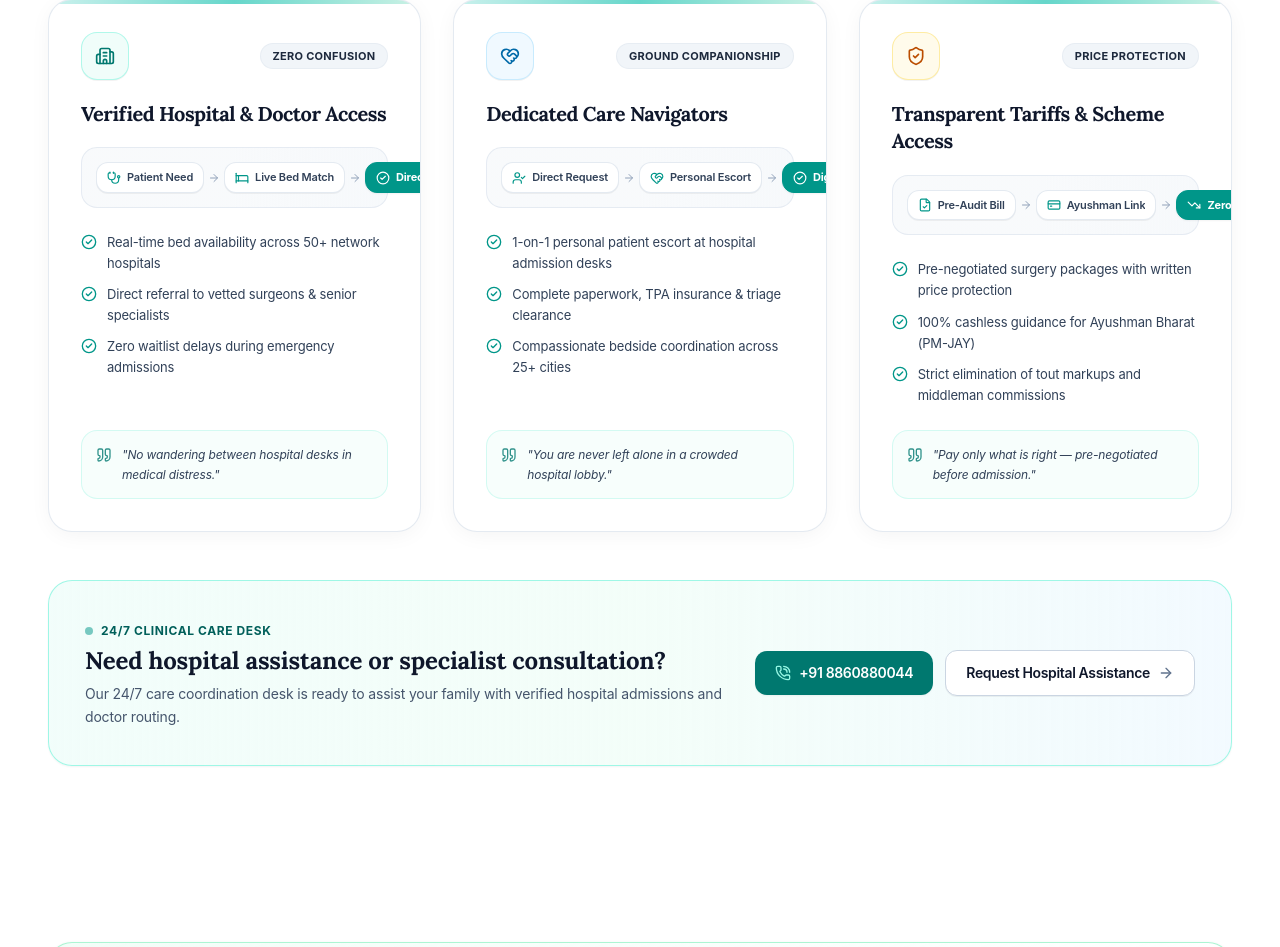
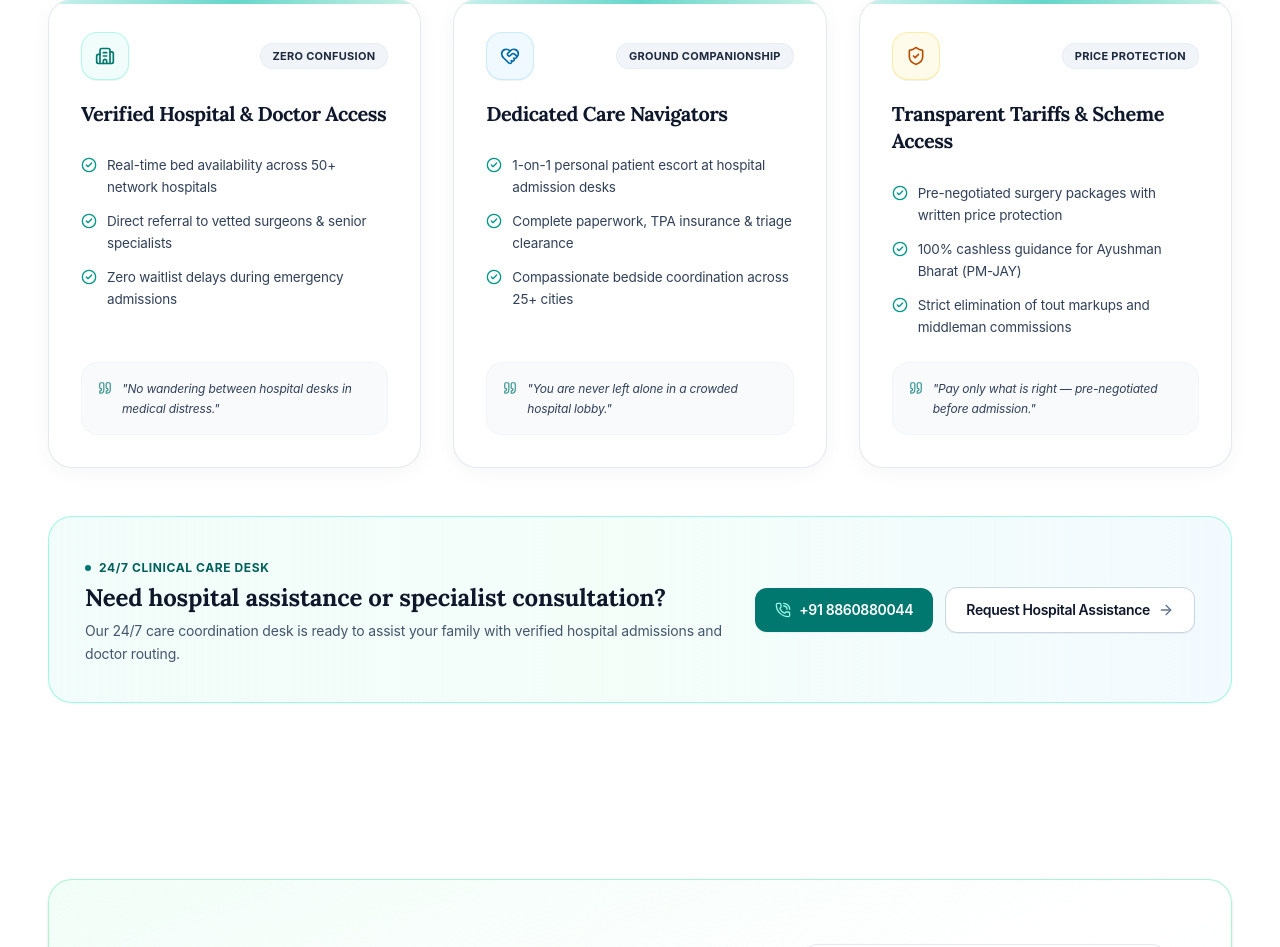
Before and after one commit to aapkatech/Aapka, a React (Vite) app: page / in a window 1280 px wide. Shown: the part 1884-2831 px from the top of the page. Built offline with nearby package versions, Linux system fonts and the light colour scheme; a web font is replaced by a local one.

Commit message:
refactor(why-aapka): remove overflowing step diagram and keep all content strictly contained in card boxes

```diff
--- a/src/components/WhyAapka.tsx
+++ b/src/components/WhyAapka.tsx
@@ -6,12 +6,6 @@ import {
   PhoneCall,
   ArrowRight,
   CheckCircle2,
-  Stethoscope,
-  Bed,
-  UserCheck,
-  FileCheck,
-  CreditCard,
-  TrendingDown,
   Quote
 } from 'lucide-react';
 import type { Language } from '../i18n/translations';
@@ -35,11 +29,6 @@ export const WhyAapka: React.FC<WhyAapkaProps> = ({ lang = 'en', onOpenBooking }
         title: isHi ? "सत्यापित अस्पताल और डॉक्टर" : "Verified Hospital & Doctor Access",
         tagline: isHi ? "सीधा सही अस्पताल" : "Zero Confusion",
         accent: "text-teal-700 bg-teal-50 border-teal-200/70",
-        flow: [
-          { label: isHi ? "मरीज की जरूरत" : "Patient Need", icon: Stethoscope },
-          { label: isHi ? "लाइव बेड व डॉक्टर" : "Live Bed Match", icon: Bed },
-          { label: isHi ? "त्वरित भर्ती" : "Direct Admission", icon: CheckCircle2, highlight: true }
-        ],
         points: isHi ? [
           "50+ सत्यापित अस्पतालों में रियल-टाइम बेड उपलब्धता",
           "वरिष्ठ सर्जनों और विशेषज्ञ डॉक्टरों से सीधा संपर्क",
@@ -58,11 +47,6 @@ export const WhyAapka: React.FC<WhyAapkaProps> = ({ lang = 'en', onOpenBooking }
         title: isHi ? "समर्पित केयर नेविगेटर" : "Dedicated Care Navigators",
         tagline: isHi ? "अस्पताल में आपका साथी" : "Ground Companionship",
         accent: "text-sky-700 bg-sky-50 border-sky-200/70",
-        flow: [
-          { label: isHi ? "तत्काल संपर्क" : "Direct Request", icon: UserCheck },
-          { label: isHi ? "व्यक्तिगत साथ" : "Personal Escort", icon: HeartHandshake },
-          { label: isHi ? "सम्मानजनक इलाज" : "Dignified Care", icon: CheckCircle2, highlight: true }
-        ],
         points: isHi ? [
           "अस्पताल काउंटर पर 1-ऑन-1 व्यक्तिगत मार्गदर्शक साथी",
           "भर्ती, टीपीए बीमा और कागजी औपचारिकताओं का पूरा जिम्मा",
@@ -81,11 +65,6 @@ export const WhyAapka: React.FC<WhyAapkaProps> = ({ lang = 'en', onOpenBooking }
         title: isHi ? "पारदर्शी दरें एवं योजना लाभ" : "Transparent Tariffs & Scheme Access",
         tagline: isHi ? "जीरो कमीशन, निष्पक्ष बिल" : "Price Protection",
         accent: "text-amber-700 bg-amber-50 border-amber-200/70",
-        flow: [
-          { label: isHi ? "बिल पूर्व-जांच" : "Pre-Audit Bill", icon: FileCheck },
-          { label: isHi ? "आयुष्मान लाभ" : "Ayushman Link", icon: CreditCard },
-          { label: isHi ? "35%-50% बचत" : "Zero Hidden Fee", icon: TrendingDown, highlight: true }
-        ],
         points: isHi ? [
           "पहले से तय रियायती पैकेज — डिस्चार्ज पर कोई सरप्राइज चार्ज नहीं",
           "आयुष्मान भारत (PM-JAY) कैशलेस क्लेम में शत-प्रतिशत सहायता",
@@ -152,47 +131,21 @@ export const WhyAapka: React.FC<WhyAapkaProps> = ({ lang = 'en', onOpenBooking }
                     </h3>
                   </div>
 
-                  {/* Pathway Step Track (Clean & Modern) */}
-                  <div className="p-3.5 rounded-2xl bg-gradient-to-r from-slate-50 via-slate-50 to-slate-100/60 border border-slate-200/80">
-                    <div className="flex items-center justify-between gap-1 text-[10.5px] sm:text-[11px] font-semibold">
-                      {card.flow.map((step, sIdx) => {
-                        const StepIcon = step.icon;
-                        return (
-                          <React.Fragment key={sIdx}>
-                            <div
-                              className={`flex items-center gap-1.5 px-2.5 py-1.5 rounded-xl border transition-all ${
-                                step.highlight
-                                  ? 'bg-teal-600 border-teal-600 text-white shadow-xs font-bold'
-                                  : 'bg-white border-slate-200/90 text-slate-700 shadow-2xs'
-                              }`}
-                            >
-                              <StepIcon className={`w-3.5 h-3.5 shrink-0 ${step.highlight ? 'text-white' : 'text-teal-600'}`} />
-                              <span className="truncate max-w-[80px] sm:max-w-none">{step.label}</span>
-                            </div>
-                            {sIdx < card.flow.length - 1 && (
-                              <ArrowRight className="w-3 h-3 text-slate-400 shrink-0" />
-                            )}
-                          </React.Fragment>
-                        );
-                      })}
-                    </div>
-                  </div>
-
-                  {/* Points Checklist with High-Legibility Typography */}
-                  <ul className="space-y-2.5 pt-1 text-[13px] text-slate-700 font-normal leading-relaxed">
+                  {/* Points Checklist with Clean & High-Legibility Typography */}
+                  <ul className="space-y-3 pt-2 text-[13.5px] text-slate-700 font-normal leading-relaxed">
                     {card.points.map((point, pIdx) => (
                       <li key={pIdx} className="flex items-start gap-2.5">
                         <CheckCircle2 className="w-4 h-4 text-teal-600 shrink-0 mt-0.5" />
-                        <span>{point}</span>
+                        <span className="break-words">{point}</span>
                       </li>
                     ))}
                   </ul>
                 </div>
 
-                {/* Bottom Quote Pill */}
-                <div className="mt-6 p-3.5 rounded-2xl bg-teal-50/50 border border-teal-100/80 flex items-start gap-2.5 text-xs text-slate-700 italic">
-                  <Quote className="w-4 h-4 text-teal-700 shrink-0 mt-0.5 opacity-80" />
-                  <span className="leading-relaxed">"{card.quote}"</span>
+                {/* Bottom Patient Assurance Quote */}
+                <div className="mt-6 p-4 rounded-2xl bg-slate-50 border border-slate-100 flex items-start gap-2.5 text-xs text-slate-700 italic leading-relaxed">
+                  <Quote className="w-3.5 h-3.5 text-teal-700 shrink-0 mt-0.5 opacity-80" />
+                  <span className="leading-relaxed break-words">"{card.quote}"</span>
                 </div>
 
               </div>
@@ -204,7 +157,7 @@ export const WhyAapka: React.FC<WhyAapkaProps> = ({ lang = 'en', onOpenBooking }
         <div className="p-7 sm:p-9 rounded-3xl bg-gradient-to-r from-teal-50/90 via-emerald-50/60 to-sky-50/80 border border-teal-200/90 shadow-xs flex flex-col lg:flex-row lg:items-center justify-between gap-6">
           <div className="space-y-1.5 max-w-2xl">
             <div className="inline-flex items-center gap-2 text-xs font-bold uppercase tracking-wider text-teal-800">
-              <span className="w-2 h-2 rounded-full bg-teal-600 animate-pulse" />
+              <span className="w-1.5 h-1.5 rounded-full bg-teal-700" />
               <span>{isHi ? "24/7 क्लिनिकल केयर डेस्क" : "24/7 Clinical Care Desk"}</span>
             </div>
             <h4 className="font-serif text-xl sm:text-2xl font-bold text-slate-900">
```
